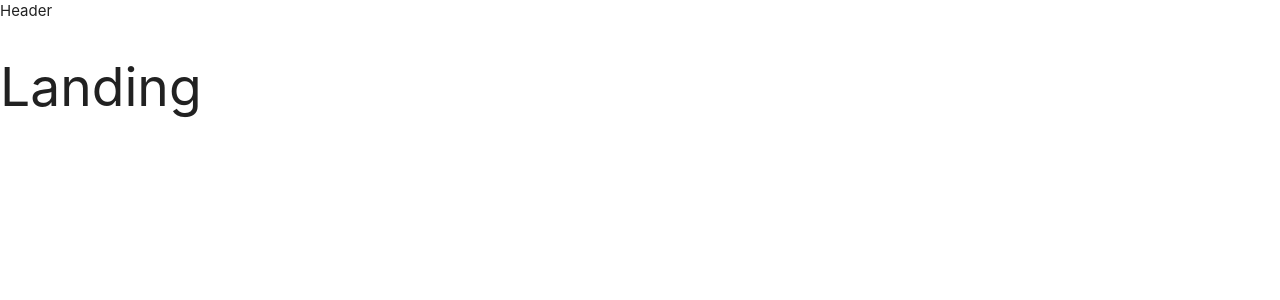
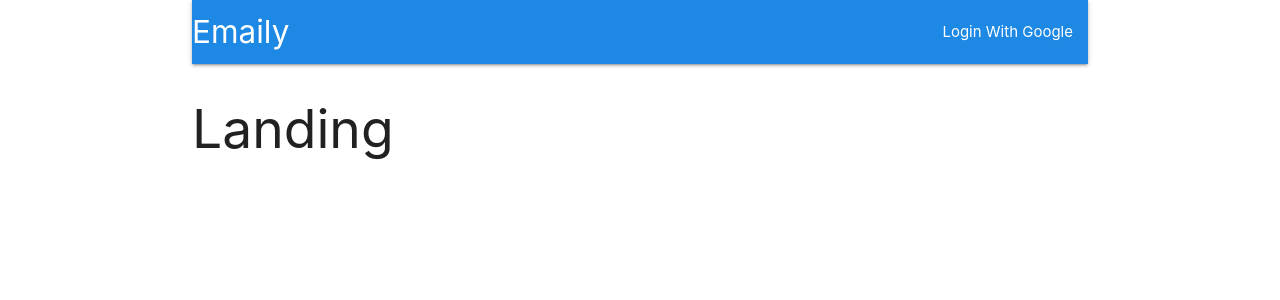
Before and after one commit to ttuom1nen/Emaily, a React (Create React App) app in the folder client/: page / in a window 1280 px wide. Shown: the top 300 px of the page. Built offline with nearby package versions, Linux system fonts and the light colour scheme.

Commit message:
Header component

```diff
--- a/client/src/components/App.js
+++ b/client/src/components/App.js
@@ -8,7 +8,7 @@
 
 const App = () => {
   return (
-    <div>
+    <div className="container">
       <BrowserRouter>
         <div>
           <Header />
--- a/client/src/components/Header.js
+++ b/client/src/components/Header.js
@@ -2,7 +2,20 @@
 
 class Header extends Component {
   render() {
-    return <div>Header</div>;
+    return (
+      <nav>
+        <div className="nav-wrapper blue darken-1">
+          <a href="#" className="brand-logo">
+            Emaily
+          </a>
+          <ul id="nav-mobile" className="right">
+            <li>
+              <a href="#">Login With Google</a>
+            </li>
+          </ul>
+        </div>
+      </nav>
+    );
   }
 }
 
```
